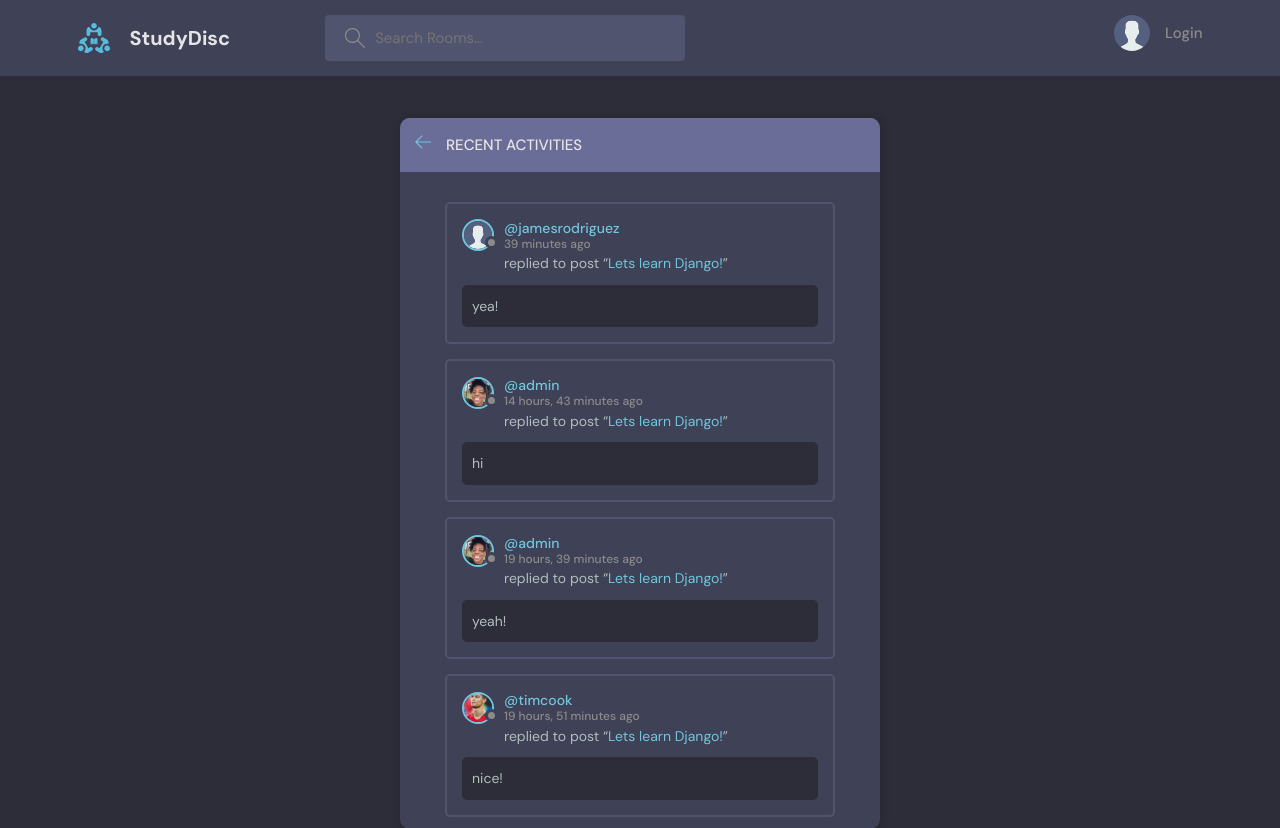
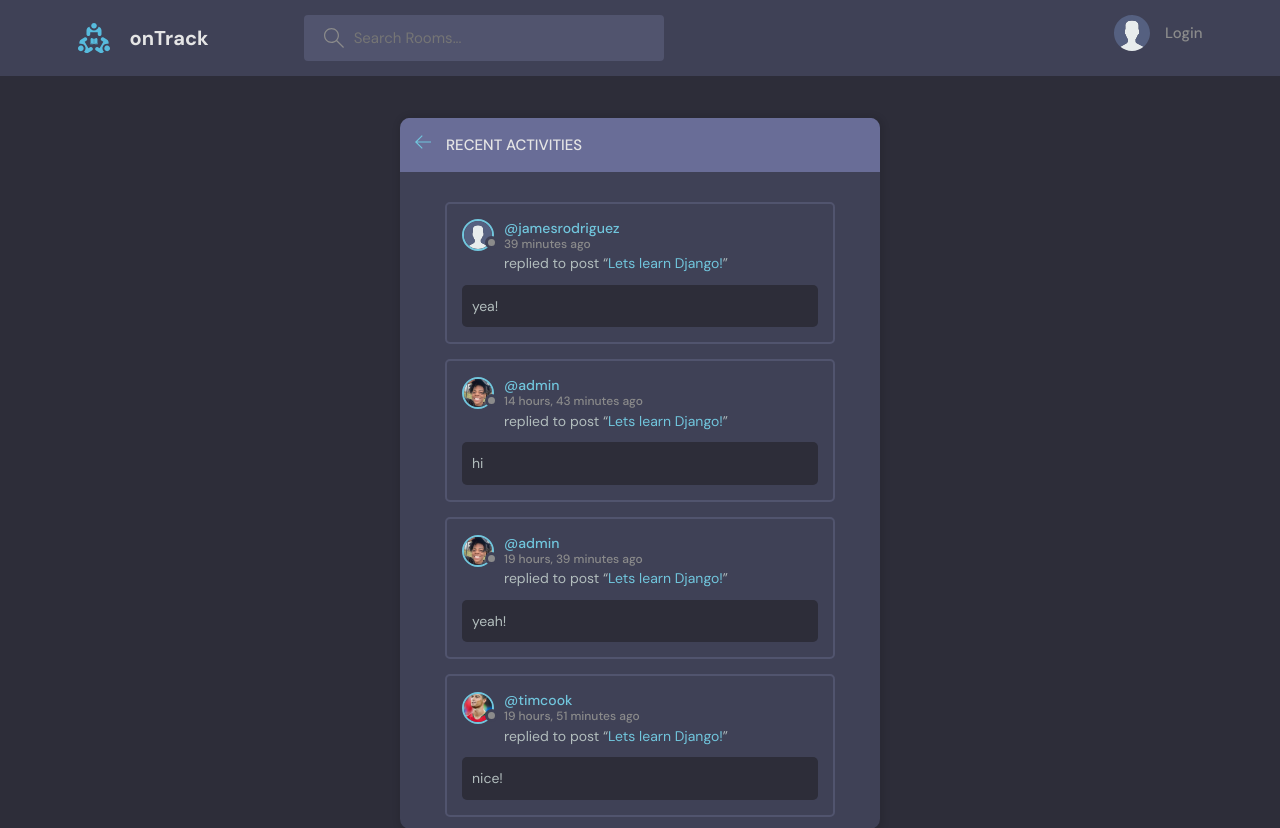
Before and after one commit to desmondyst/onTrack, a Django app: page /activity/ in a window 1280 px wide. Shown: the top 828 px of the page. Run offline with Django 4.2, Linux system fonts and the light colour scheme; data comes from the database, SQL or seed files in the repository; both versions use the stored data as it was after the commit.

Commit message:
Change details

```diff
--- a/templates/main.html
+++ b/templates/main.html
@@ -12,7 +12,7 @@
             type="image/x-icon"
         />
         <link rel="stylesheet" href="{% static 'styles/style.css' %}" />
-        <title>StudyDisc - Find study partners around the world!</title>
+        <title>onTrack - Find study partners around the world!</title>
     </head>
 
     <body>
--- a/templates/navbar.html
+++ b/templates/navbar.html
@@ -4,7 +4,7 @@
     <div class="container">
         <a href="{% url 'home' %}" class="header__logo">
             <img src="{% static 'images/logo.svg' %}" />
-            <h1>StudyDisc</h1>
+            <h1>onTrack</h1>
         </a>
 
         <!-- Appends the form-data to the URL in name/value pairs: URL?name=value&name=value -->
```
Also changed, not shown: db.sqlite3.
